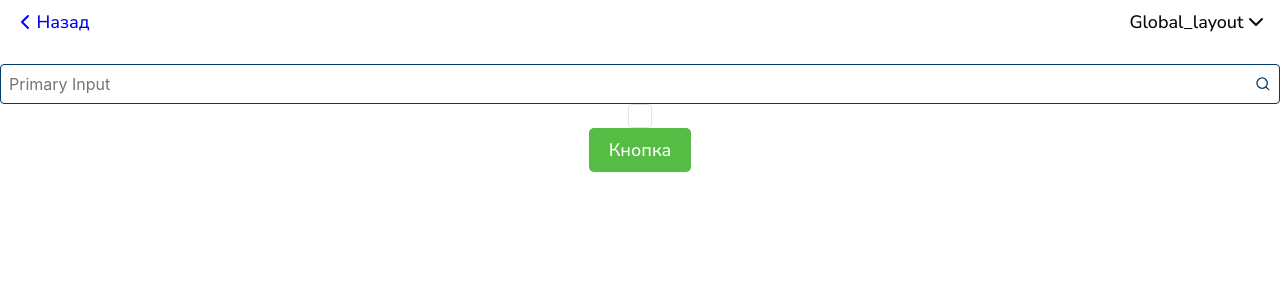
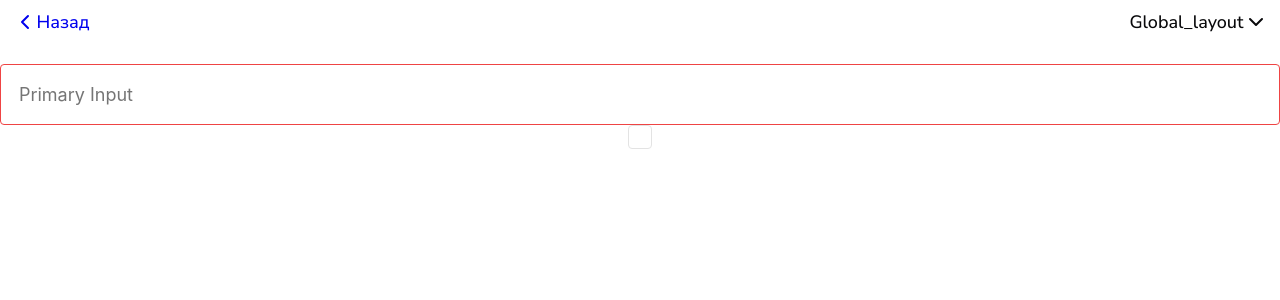
Before and after one commit to nicka-CC/PrinterSochi, a Next.js app: page / in a window 1280 px wide. Shown: the top 300 px of the page. Built offline with nearby package versions, Linux system fonts and the light colour scheme.

Commit message:
feat(input): add input

```diff
--- a/app/layout.tsx
+++ b/app/layout.tsx
@@ -5,4 +5,4 @@ export default RootLayout;
 //TODO: [widgets]: хэдэр, футер, слайдер, предоставляемые услуги, порядок работы, преимущества, о нас, фототчеты, цены, цена 1, цена 2, цена 3, цена 4, фоторедакторы, оформление заказа, связатся с нами, отзывы 1 2 3, контакты, игры 1 2, портфолио, фотосессия, услуги, новесть блога
 //TODO: [features]: связаться, заказать, правила балансов, промокод, фоторедактор, оставить отзыв, настольные игры, заказать фотку
 //TODO: [entities]: цены, популярные услуги, фоточет, заказ, отзывы, заказ звонить, игры, портфолио, фотосессия, услуги благ
-//TODO: [shared]: ссылки, триггеры 2 вида, инпуты
+//TODO: [shared]: ссылки, триггеры 2 вида
--- a/src/pages/home/index.tsx
+++ b/src/pages/home/index.tsx
@@ -21,12 +21,11 @@ const HomePage = () => {
       <Input
         className={styles.input}
         type="text"
-        theme="secondary"
-        icon="right"
+        theme="primary"
         placeholder="Primary Input"
+        error={true}
       />
       <Checkbox checked={isChecked} onChange={handleCheckboxChange} />
-<Button theme={"green"}>Кнопка</Button>
     </div>
   );
 };
--- a/src/shared/ui/Input/ui-input.module.css
+++ b/src/shared/ui/Input/ui-input.module.css
@@ -4,29 +4,24 @@
   justify-content: center;
   background: var(--bg-input-color);
   color: var(--color);
-  height: 40px;
+  height: 61px;
   border-radius: 4px;
+  font-size: 18px;
   border: 1.5px solid var(--border-color);
 }
 .input {
   width: 100%;
-  padding: 0px 8px;
+  padding: 0px 18px;
 }
 .secondary {
   --bg-input-color: white;
-  --border-color: #003d6c;
+  --border-color: #4A8FB6;
   --color: black;
-  .span {
-    display: flex;
-    align-items: center;
-    padding: 0px 8px;
-  }
 }
 .primary {
   --bg-input-color: white;
-  --border-color: #003d6c;
+  --border-color: white;
   --color: black;
-  padding: 0px 10px;
 }
 .error {
   --border-color: #ef4444;
--- a/src/shared/ui/Input/ui-input.tsx
+++ b/src/shared/ui/Input/ui-input.tsx
@@ -1,30 +1,20 @@
 import React from "react";
 import styles from "@/src/shared/ui/Input/ui-input.module.css";
-import { Search } from "lucide-react";
+
 
 export interface InputProps extends React.InputHTMLAttributes<HTMLInputElement> {
   theme?: VariantsType;
-  icon?: VatiantsIcon;
   error?: boolean;
 }
 
 type VariantsType = "primary" | "secondary";
-type VatiantsIcon = "right" | "left";
-const Input = ({ className, children, theme, error = false, icon, ...otherProps }: InputProps) => {
-  const InputClassName = `${styles.input_global} ${theme === "secondary" ? styles.secondary : styles.primary} ${error ? styles.error : ""} ${className}`;
+const Input = ({ className, children, theme, error = false, ...otherProps }: InputProps) => {
+  const InputClassName = `${styles.input_global} ${theme === "primary" ? styles.secondary : styles.primary} ${error ? styles.error : ""} ${className}`;
   return (
     <div className={InputClassName}>
-      {theme === "secondary" && icon === "left" && (
-        <span className={styles.span}>
-          <Search color="#003d6c" size={16} />
-        </span>
-      )}
+
       <input className={styles.input} {...otherProps} />
-      {theme === "secondary" && icon === "right" && (
-        <span className={styles.span}>
-          <Search color="#003d6c" size={16} />
-        </span>
-      )}
+
     </div>
   );
 };
```
